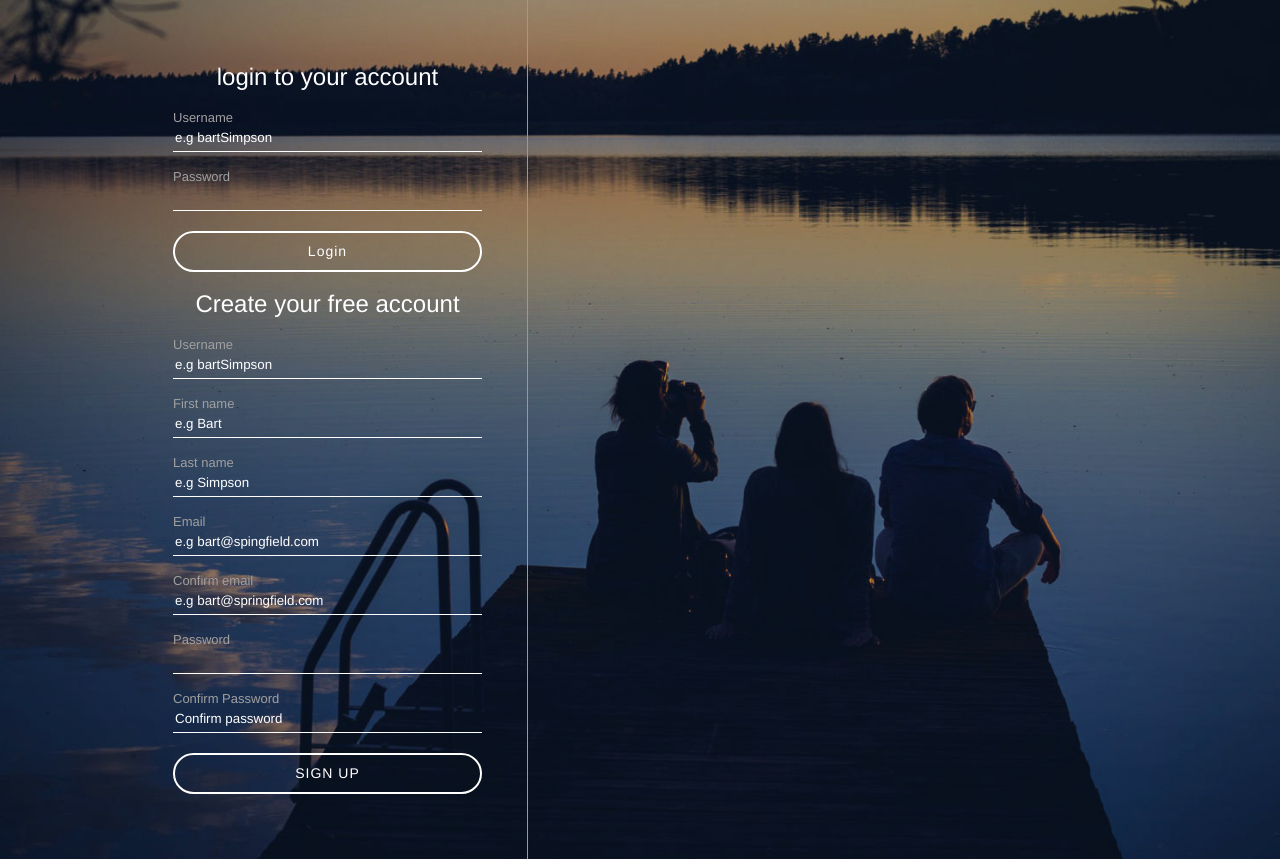
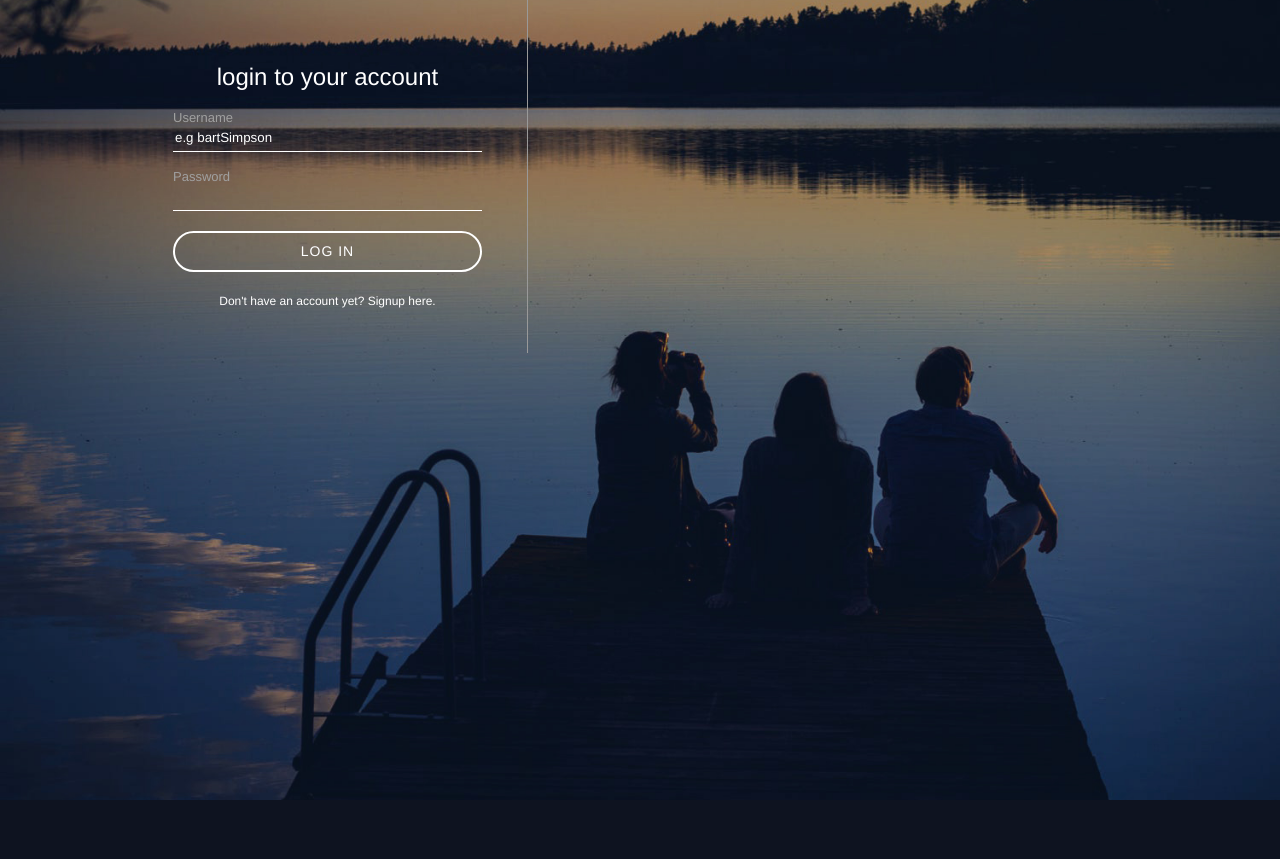
Before and after one commit to steveng2/Slotify, a PHP site: page /register.php in a window 1280 px wide. After the commit the page ends 800 px from the top, so only its background shows below. Run offline with PHP 8.4, Linux system fonts and the light colour scheme.

Commit message:
Can now login and corrected page is showed/hiden to user: add  jquery, styled buttons.

```diff
--- a/assets/css/register.css
+++ b/assets/css/register.css
@@ -98,3 +98,18 @@ input[type="password"]
 #inputContainer button:hover  {
     cursor: pointer;
 }
+
+.hasAccountText span {
+    font-weight: bold;
+    font-size: 12px;
+    cursor: pointer;
+}
+
+.hasAccountText {
+    text-align: center;
+}
+
+#registerForm,
+#loginForm {
+    display: none;
+}
--- /dev/null
+++ b/assets/js/register.js
@@ -0,0 +1,13 @@
+$(document).ready(function() {
+   $("#hideLogin").click(function() {
+       $("#loginForm").hide();
+       $("#registerForm").show();
+
+    });
+
+     $("#hideRegister").click(function() {
+       $("#loginForm").show();
+       $("#registerForm").hide();
+
+    });
+});
--- a/register.php
+++ b/register.php
@@ -21,8 +21,36 @@ function getInputValue($name) {
     <meta charset="UTF-8">
     <title>Welcome to Slotify</title>
     <link rel="stylesheet" type="text/css" href="assets/css/register.css">
+    <script src="https://ajax.googleapis.com/ajax/libs/jquery/3.3.1/jquery.min.js"></script>
+    <script src="assets/js/register.js"></script>
 </head>
 <body>
+ <?php
+    if(isset($_POST['registerButton'])) {
+        echo ' <script>
+               $(document).ready(function() {
+
+                $("#loginForm").hide();
+                $("#registerForm").show();
+
+                });
+               </script>';
+
+    }
+    else {
+        echo '<script>
+                $(document).ready(function() {
+
+                  $("#loginForm").show();
+                  $("#registerForm").hide();
+
+                    });
+
+                </script>';
+    }
+
+    ?>
+
   <div id="background">
     <div id="loginContainer">
            <div id="inputContainer">
@@ -38,8 +66,13 @@ function getInputValue($name) {
                    <input id="loginPassword" name="loginPassword" type="password" required>
                    </p>
                    <button type="submit" name="loginButton">
-                       Login
+                       LOG IN
                    </button>
+                   <div class="hasAccountText">
+                       <span id="hideLogin">
+                           Don't have an account yet? Signup here.
+                       </span>
+                   </div>
                </form>
 
               <form id="registerForm" action="register.php" method="POST">
@@ -88,6 +121,12 @@ function getInputValue($name) {
                    <button type="submit" name="registerButton">
                        SIGN UP
                    </button>
+                   <div class="hasAccountText">
+                       <span id="hideRegister">
+                         Already have an account yet? Log in here.
+                       </span>
+                   </div>
+
                </form>
            </div>
         </div>
```
